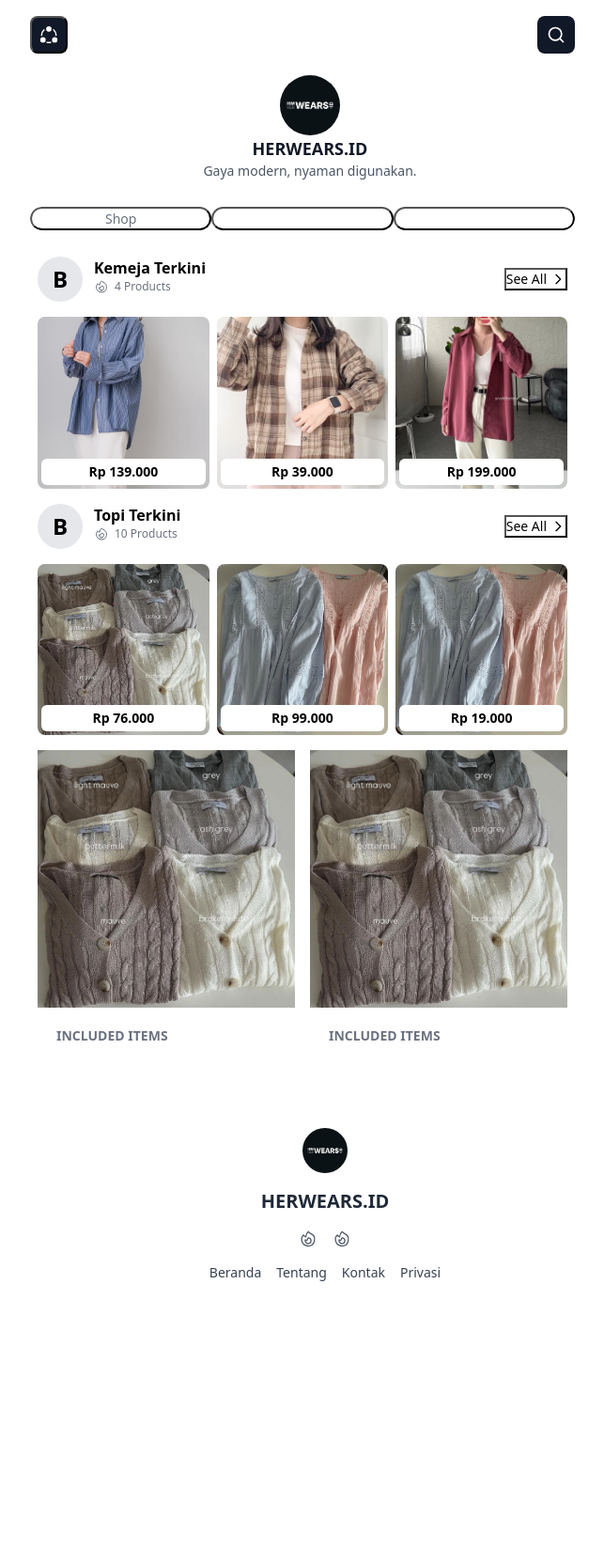
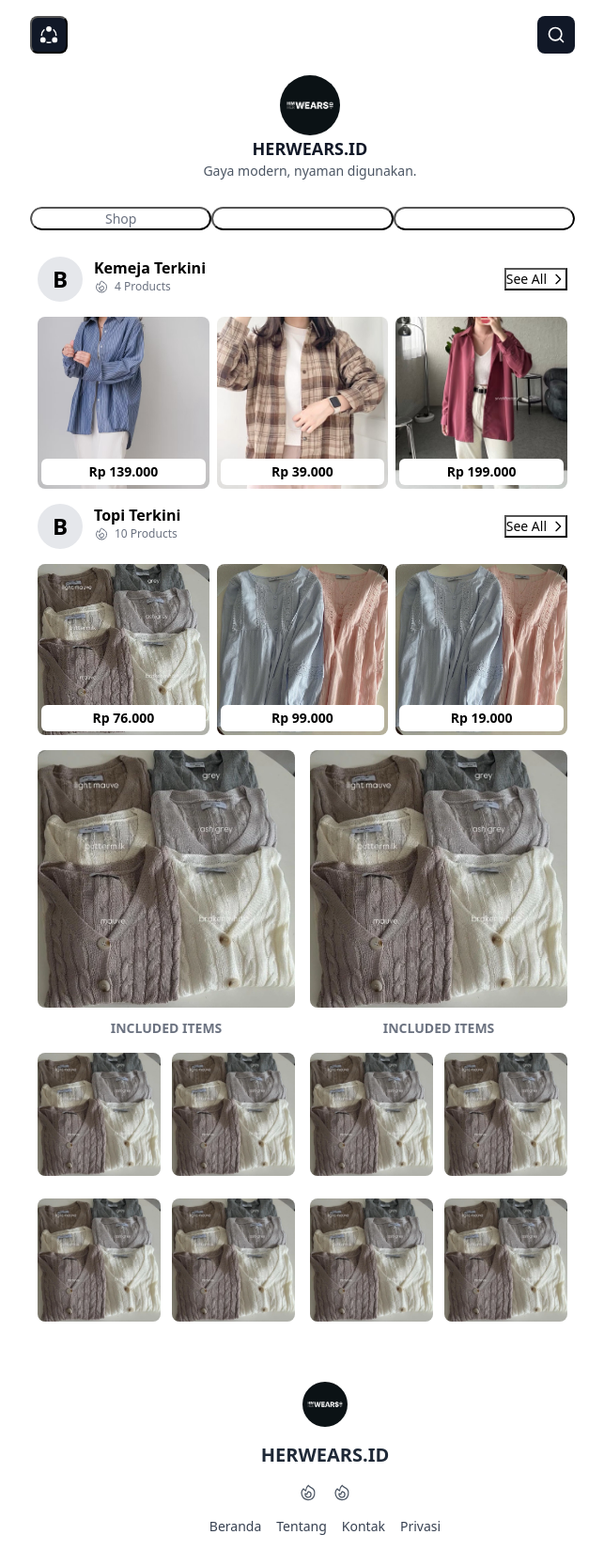
Before and after one commit to herwears/herwears.github.io, a Jekyll site: the page built from index.html, in a window 1280 px wide. Shown: the whole page at 94% size, without its empty margins (318-961 px from the left). Built offline with Jekyll 4.4.1, drawn with Linux system fonts in a browser that asks for light colours; before the commit the page ends 1396 px from its top, so only the background shows below that.

Commit message:
edit outfit

```diff
--- a/_includes/Action/Promote/outfit.html
+++ b/_includes/Action/Promote/outfit.html
@@ -3,16 +3,23 @@
   <section class="relative border bg-neutral-100 border-2 border-neutral-300 p-2 rounded-xl">
 
     <!-- Outfit Image -->
-    <div class="aspect-square relative bg-[#f1f5f9]">
-      <img class="w-full h-full object-cover" src="/assets/images/3.webp" alt="UGREEN Powerbank Fast Charging Laptop Macbook Pro Air 20000mAh 25000mAh USB Type C - 20000 mAh">
+    <div class="aspect-square relative mb-3">
+      <img class="object-cover rounded-lg" src="/assets/images/3.webp" alt="UGREEN Powerbank Fast Charging Laptop Macbook Pro Air 20000mAh 25000mAh USB Type C - 20000 mAh">
     </div>
 
     <!-- Outfit Products -->
-    <div class="p-5">
-        <h3 class="text-sm font-semibold text-gray-500 uppercase mb-4">INCLUDED ITEMS</h3>
+    <div class="">
+        <h3 class="text-sm font-semibold text-gray-500 uppercase mb-4 text-center">INCLUDED ITEMS</h3>
 
-        <!-- <div class="space-y-4">
+        <div class="grid grid-cols-2 gap-3">
             {% for i in (1..4) %}
+            <div class="flex items-center">
+                <div class="aspect-square relative mb-3">
+                  <img class="object-cover rounded-lg" src="/assets/images/3.webp" alt="UGREEN Powerbank Fast Charging Laptop Macbook Pro Air 20000mAh 25000mAh USB Type C - 20000 mAh">
+                </div>
+            </div>
+            {% endfor %}
+            {% comment %}
               <div class="flex items-center">
                   <div class="w-12 h-12 bg-[#334155] rounded-lg flex items-center justify-center flex-shrink-0">
                       <svg class="w-6 h-6 text-white/70" viewBox="0 0 24 24" fill="none" stroke="currentColor">
@@ -25,8 +32,8 @@
                   </div>
                   <div class="ml-auto text-sm font-medium text-gray-900">$129.99</div>
               </div>
-            {% endfor %}
-        </div> -->
+            {% endcomment %}
+        </div>
 
     </div>
 </section>
```
Lines whose indentation alone changed are shown as unchanged.
